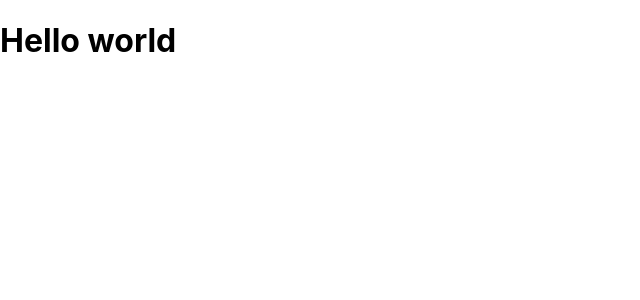
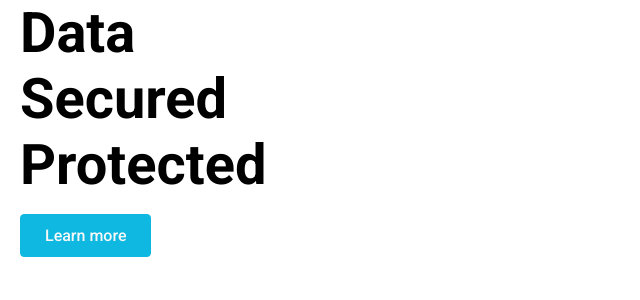
Before and after one commit to Medvedev-Savelii/react-website-data-secure-app, a React (Create React App) app: page / in a window 1280 px wide. Shown: the top 300 px of the page, without its empty margins (0-640 px from the left). Built offline with nearby package versions, Linux system fonts and the light colour scheme.

Commit message:
second-commit

```diff
--- a/src/App.js
+++ b/src/App.js
@@ -1,7 +1,12 @@
 import React from "react";
+import Hero from "./components/hero/Hero";
 
 function App() {
-  return <h1>Hello world</h1>;
+  return (
+    <>
+      <Hero />
+    </>
+  );
 }
 
 export default App;
--- a/src/components/hero/Hero.jsx
+++ b/src/components/hero/Hero.jsx
@@ -0,0 +1,21 @@
+import React from "react";
+import "./HeroStyles.css";
+
+const Hero = () => {
+  return (
+    <div className="hero">
+      <div className="container">
+        <div className="content">
+          <h1>Data</h1>
+          <h1>Secured</h1>
+          <h1>Protected</h1>
+          <div>
+            <button>Learn more</button>
+          </div>
+        </div>
+      </div>
+    </div>
+  );
+};
+
+export default Hero;
--- a/src/index.css
+++ b/src/index.css
@@ -1,6 +1,25 @@
+@import url('https://fonts.googleapis.com/css2?family=Roboto:wght@100;300;400;500;700;900&display=swap');
+
+:root
+{
+	--primary-color: #0fB8e0;
+	--primary-dark: #0d2154;
+}
+span
+{
+	color: var(--primary-color);
+}
+
+* {
+	box-sizing: border-box;
+	margin: 0;
+	padding: 0;
+}
+
+
 body {
   margin: 0;
-  font-family: -apple-system, BlinkMacSystemFont, 'Segoe UI', 'Roboto', 'Oxygen',
+  font-family: "Roboto", 'Segoe UI', 'Roboto', 'Oxygen',
     'Ubuntu', 'Cantarell', 'Fira Sans', 'Droid Sans', 'Helvetica Neue',
     sans-serif;
   -webkit-font-smoothing: antialiased;
@@ -11,3 +30,61 @@ code {
   font-family: source-code-pro, Menlo, Monaco, Consolas, 'Courier New',
     monospace;
 }
+
+ul {
+	list-style-type: none;
+}
+
+a {
+	text-decoration: none;
+	color: #fff;
+}
+
+p {
+	font-size: 1.2rem;
+	line-height: 1.4;
+}
+
+h1 {
+	font-size: 3.5rem;
+}
+
+  h2 {
+	font-size: 3rem;
+}
+
+.container {
+	max-width: 1240px;
+	margin: auto;
+	height: 100%;
+	position: relative;
+}
+
+button {
+	font-family: 'Roboto', sans-serif;
+	padding: .7rem 1.5rem;
+	margin: 1rem 0;
+	background-color: var(--primary-color);
+	border: 1px solid var(--primary-color);
+	color: #f8f8f8;
+	font-size: 1rem;
+	font-weight: 500;
+	display: flex;
+	border-radius: 4px;
+}
+
+button:hover {
+	background-color: #47dcff;
+	border: 1px solid #47dcff;
+}
+
+
+@media screen and (max-width: 940px) {
+	h1 {
+	  font-size: 3rem;
+	}
+
+	h2 {
+	  font-size: 2.5rem;
+	}
+}
```
Also changed, not shown: public/index.html (+1 -22 lines).
